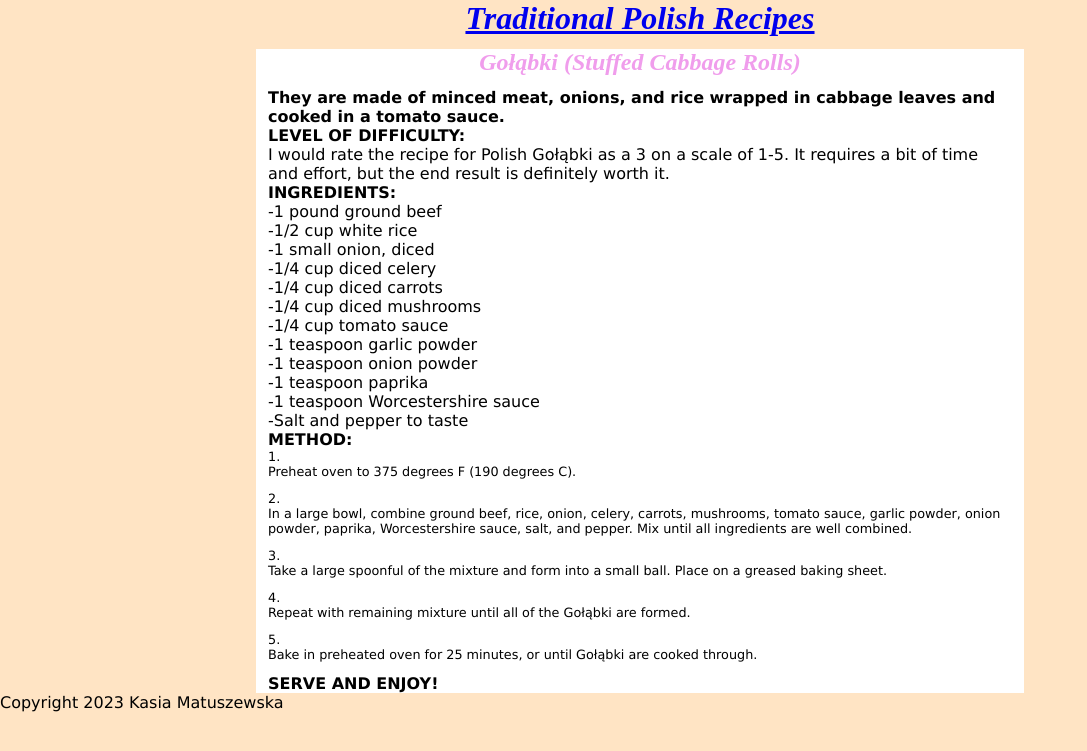
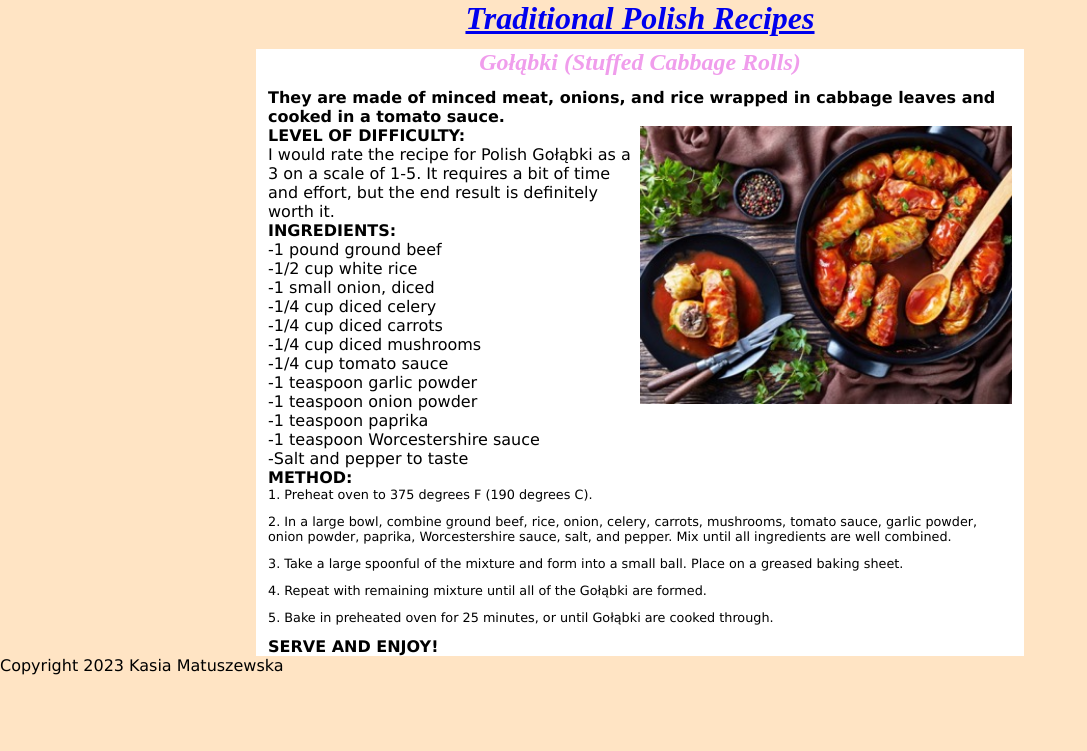
Before and after one commit to kasiamatuszewska/recipewebsite, a Jekyll site: the page built from _recipes/gołąbki-stuffed-cabbage-rolls.md, in a window 1280 px wide. Shown: the top 751 px of the page, without its empty margins (0-1087 px from the left). Built offline with Jekyll 4.4.1, drawn with Linux system fonts in a browser that asks for light colours.

Commit message:
Update Recipe “gołąbki-stuffed-cabbage-rolls”

```diff
--- a/_recipes/gołąbki-stuffed-cabbage-rolls.md
+++ b/_recipes/gołąbki-stuffed-cabbage-rolls.md
@@ -5,6 +5,8 @@ order: 3
 layout: recipe
 ---
 **They are made of minced meat, onions, and rice wrapped in cabbage leaves and cooked in a tomato sauce.**
+
+![](../uploads/uyjnh.jpg)
 
 **LEVEL OF DIFFICULTY:**
 
@@ -39,13 +41,9 @@ I would rate the recipe for Polish Gołąbki as a 3 on a scale of 1-5. It requir
 **METHOD:**
 
 1. Preheat oven to 375 degrees F (190 degrees C).
-
 2. In a large bowl, combine ground beef, rice, onion, celery, carrots, mushrooms, tomato sauce, garlic powder, onion powder, paprika, Worcestershire sauce, salt, and pepper. Mix until all ingredients are well combined.
-
 3. Take a large spoonful of the mixture and form into a small ball. Place on a greased baking sheet.
-
 4. Repeat with remaining mixture until all of the Gołąbki are formed.
-
 5. Bake in preheated oven for 25 minutes, or until Gołąbki are cooked through.
 
 **SERVE AND ENJOY!**
```
Also changed, not shown: uploads/uyjnh.jpg (added).
